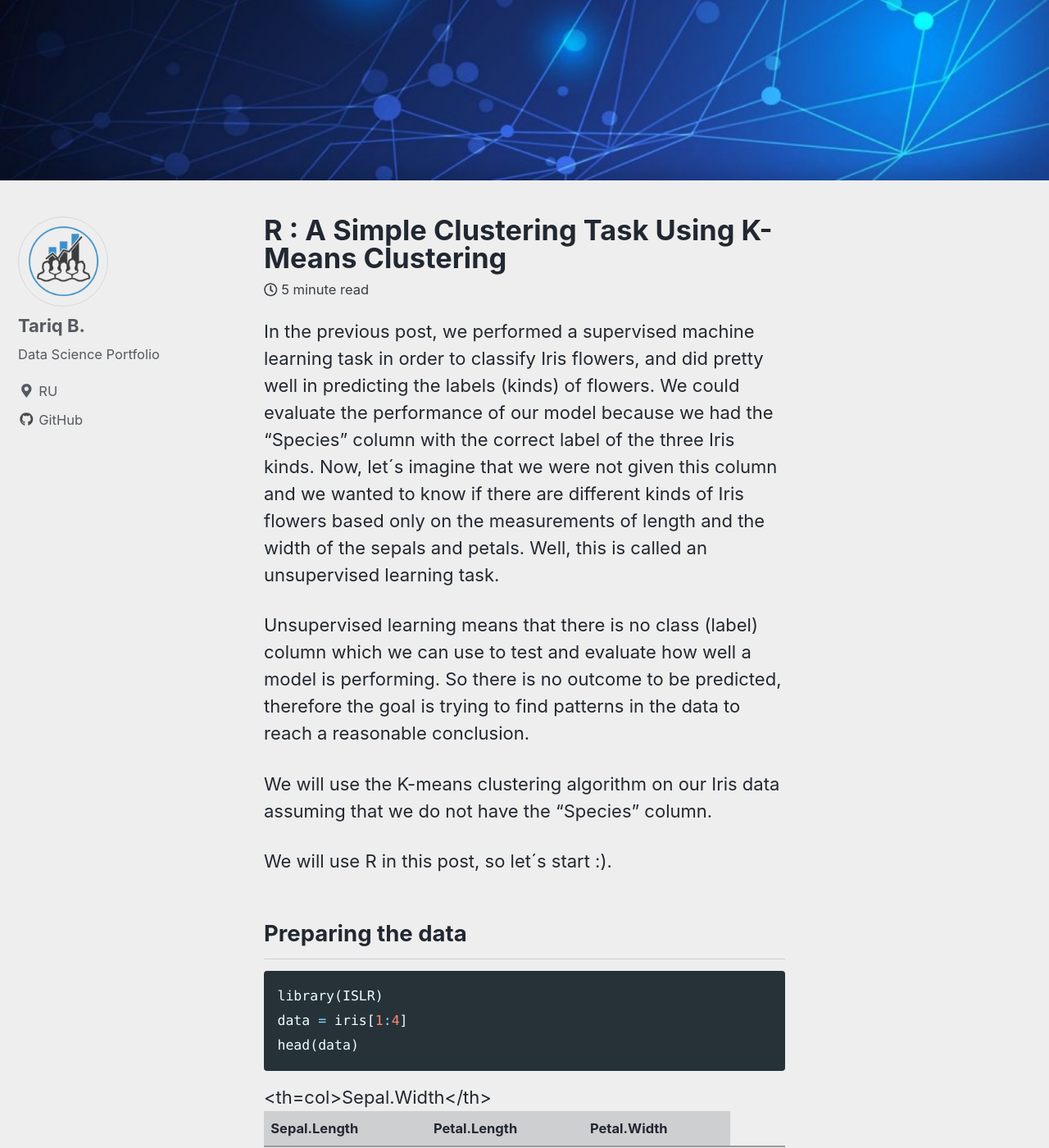
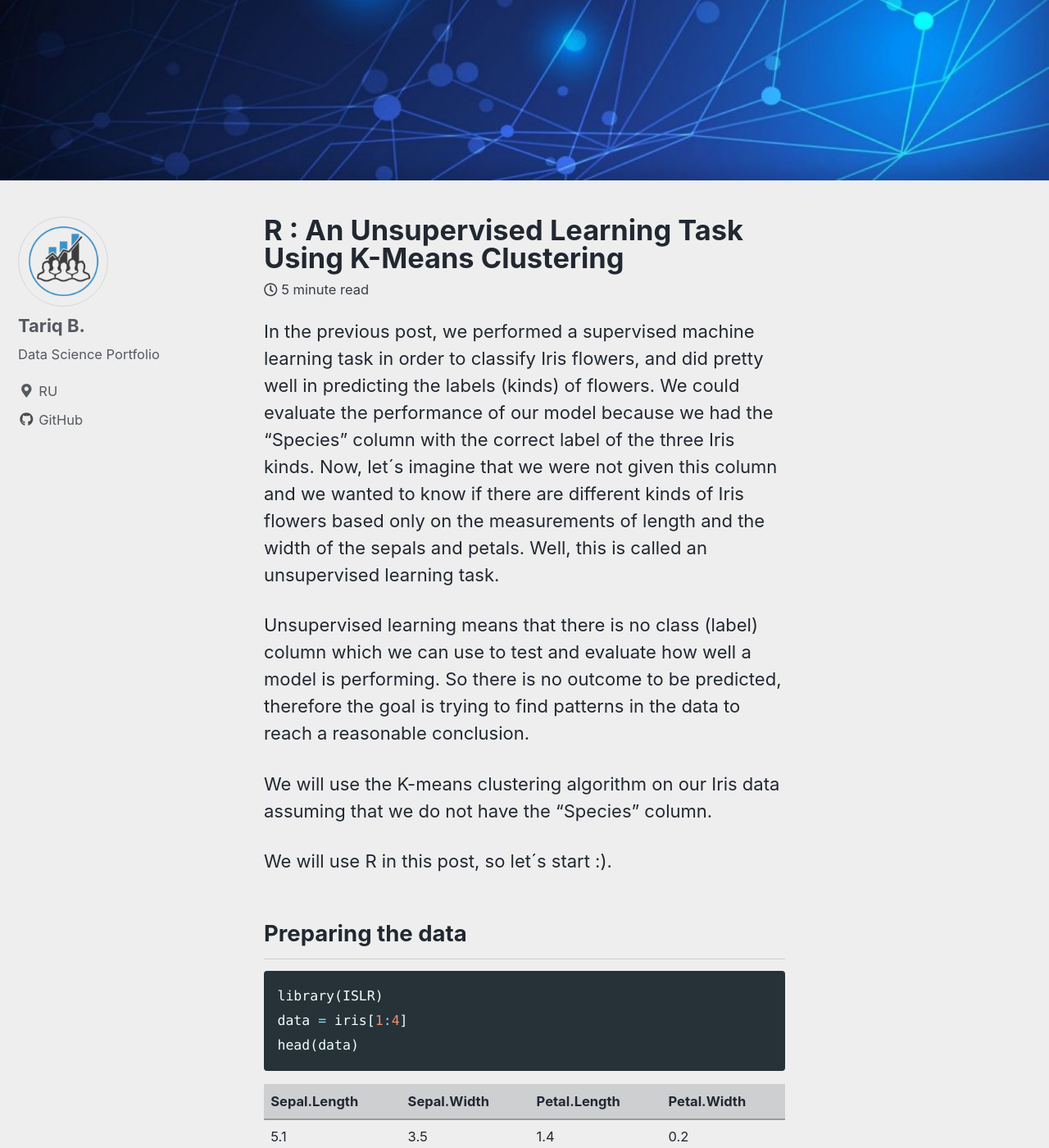
Before and after one commit to TariqGon/TariqGon.github.io, a Jekyll site: the page built from _posts/2018-03-14- R - A_Simple_Clustering_Task_Using_K-Means_Clustering.md, in a window 1280 px wide and 1400 px high, scrolled down 230 px. Shown: the whole window at 82% size. Built offline with Jekyll 4.4.1, drawn with Linux system fonts in a browser that asks for light colours; nearby versions of some CDN libraries.

Commit message:
new commit

```diff
--- a/_posts/2018-03-14- R - A_Simple_Clustering_Task_Using_K-Means_Clustering.md
+++ b/_posts/2018-03-14- R - A_Simple_Clustering_Task_Using_K-Means_Clustering.md
@@ -1,5 +1,5 @@
 ---
-title: "R : A Simple Clustering Task Using K-Means Clustering"
+title: "R : An Unsupervised Learning Task Using K-Means Clustering"
 date: 2018-03-14
 tags: [Machine Learning,Data Science,Clustering, K-Means Clustering, R]
 header:
@@ -26,7 +26,7 @@ head(data)
 
 
 <table>
-<thead><tr><th>Sepal.Length</th><th=col>Sepal.Width</th><th>Petal.Length</th><th>Petal.Width</th></tr></thead>
+<thead><tr><th>Sepal.Length</th><th>Sepal.Width</th><th>Petal.Length</th><th>Petal.Width</th></tr></thead>
 <tbody>
 	<tr><td>5.1</td><td>3.5</td><td>1.4</td><td>0.2</td></tr>
 	<tr><td>4.9</td><td>3.0</td><td>1.4</td><td>0.2</td></tr>
```
